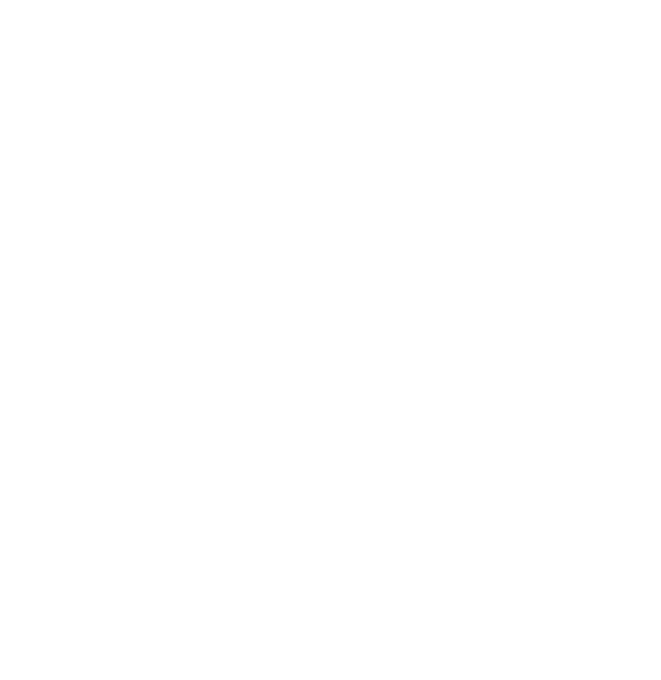
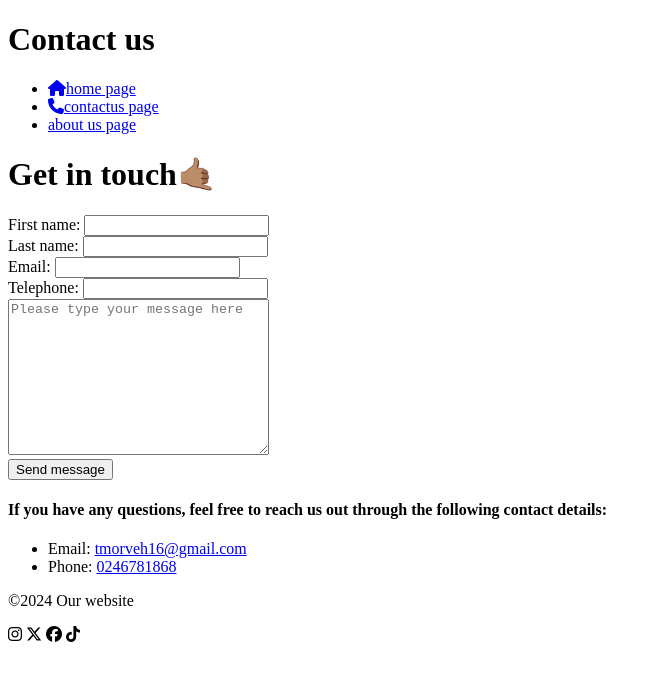
Before and after one commit to Valerie325/T4G_homework3, a plain HTML site: page pages/contact.html in a window 1280 px wide. Shown: the whole page, without its empty margins (0-661 px from the left). Drawn offline with Linux system fonts and the light colour scheme.

Commit message:
created a website

```diff
--- a/index.html
+++ b/index.html
@@ -3,10 +3,36 @@
 <head>
     <meta charset="UTF-8">
     <meta name="viewport" content="width=device-width, initial-scale=1.0">
-    <title>Valerie's Website</title>
+    <script src="https://kit.fontawesome.com/f6fdc1dc9f.js" crossorigin="anonymous"></script>
+    <title>Homepage</title>
+</head>
+
+<body>
+
     <h4>I will keep practicing to enhance my knowledge</h4>
-</head>
-<body>
+
+<h1>Welcome to our website</h1>
+<nav>
+
+    <ul>
+        <li><a href="index.html">homepage</a></li>
+        <li><a href="pages/about.html">about us page</a</li>
+        <li><a href="pages/contact.html">contact us page</a></li>
+    </ul>
+</nav>
+<h2>Introduction</h2>
+    <h4>This is the homepage of our website. We are glad to have you here.Explore more by visiting other pages!</h4>
+    <h4>Learn more about taste.com.au/recipes over <a href="https://www.taste.com.au/">here</a></h4>
+
+        <img src="https://img.taste.com.au/y_9ahLoJ/w354-h236-cfill-q80/taste/2021/12/easy-chicken-okonomiyaki-175801-2.jpg" alt="">
+        <p>&copy;2024 Our website</p>
+<footer>
+    <i class="fa-brands fa-instagram"></i>
+    <i class="fa-brands fa-x-twitter"></i>
+    <i class="fa-brands fa-facebook"></i>
+    <i class="fa-brands fa-tiktok"></i>
+</footer>
+
 
 </body>
 </html>
--- a/pages/contact.html
+++ b/pages/contact.html
@@ -0,0 +1,62 @@
+<!DOCTYPE html>
+<html lang="en">
+<head>
+    <meta charset="UTF-8">
+    <meta name="viewport" content="width=device-width, initial-scale=1.0">
+    <script src="https://kit.fontawesome.com/f6fdc1dc9f.js" crossorigin="anonymous"></script>
+    <title>Document</title>
+</head>
+<body>
+    <h1>Contact us</h1>
+    <ul>
+        <li> <a href="../index.html"><i class="fa-solid fa-house"></i>home page</a></li>
+        <li><a href="contactus.html"><i class="fa-solid fa-phone"></i>contactus page</a></li>
+       <li><a href="about.html">about us page</a></li>
+    </ul>
+    <h1>Get in touch🤙🏽</h1>
+    <div>
+        <form action=""></form>
+        <label for="For First name">First name:</label>
+        <input type="text">
+    </div>
+
+    <div>
+        <form action=""></form>
+        <label for="Last name">Last name:</label>
+        <input type="text">
+    </div>
+
+    <div>
+        <form action=""></form>
+        <label for="Email:">Email:</label>
+        <input type="text">
+    </div>
+
+    <div>
+        <form action=""></form>
+        <label for="Telephone">Telephone:</label>
+        <input type="text">
+    </div>
+
+    <div>
+        <textarea name="Please type your message here" id="" cols="30" rows="10" placeholder="Please type your message here"></textarea>
+    </div>
+    <input type="submit" value="Send message">
+    <h4>If you have any questions, feel free to reach us out through the following contact details: </h4>
+<nav>
+    <ul>
+        <li>Email: <a href="mailto:tmorveh16@gmail.com">tmorveh16@gmail.com</a></li>
+        <li>Phone: <a href="tel:0246781868">0246781868</a>
+    </ul>
+    <p>&copy;2024 Our website</p>
+</nav>
+
+<footer>
+    <i class="fa-brands fa-instagram"></i>
+    <i class="fa-brands fa-x-twitter"></i>
+    <i class="fa-brands fa-facebook"></i>
+    <i class="fa-brands fa-tiktok"></i>
+</footer>
+
+</body>
+</html>
```
Also changed, not shown: pages/about.html (+37 -0 lines).
